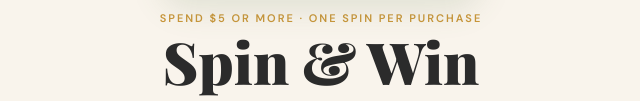
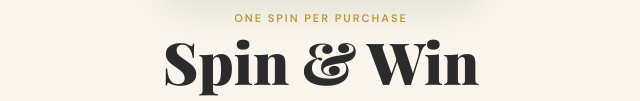
Before and after one commit to Zenju17/spinwheel, a plain HTML site: page index.html in a window 1280 px wide. Shown: the part 202-303 px from the top of the page, without its empty margins (319-959 px from the left). Drawn offline with nearby package versions, Linux system fonts and the light colour scheme.

Commit message:
change spinhweel desc

```diff
--- a/index.html
+++ b/index.html
@@ -15,7 +15,7 @@
       <img src="image/MV_Logo.png" alt="Matcha Venture Logo" class="top-logo">
     </div>
 
-    <div class="eyebrow">Spend $5 or more · One spin per purchase</div>
+    <div class="eyebrow">One spin per purchase</div>
     <h1>Spin &amp; Win</h1>
     <p>Tap the button and see what you get 🍵</p>
   </div>
```
